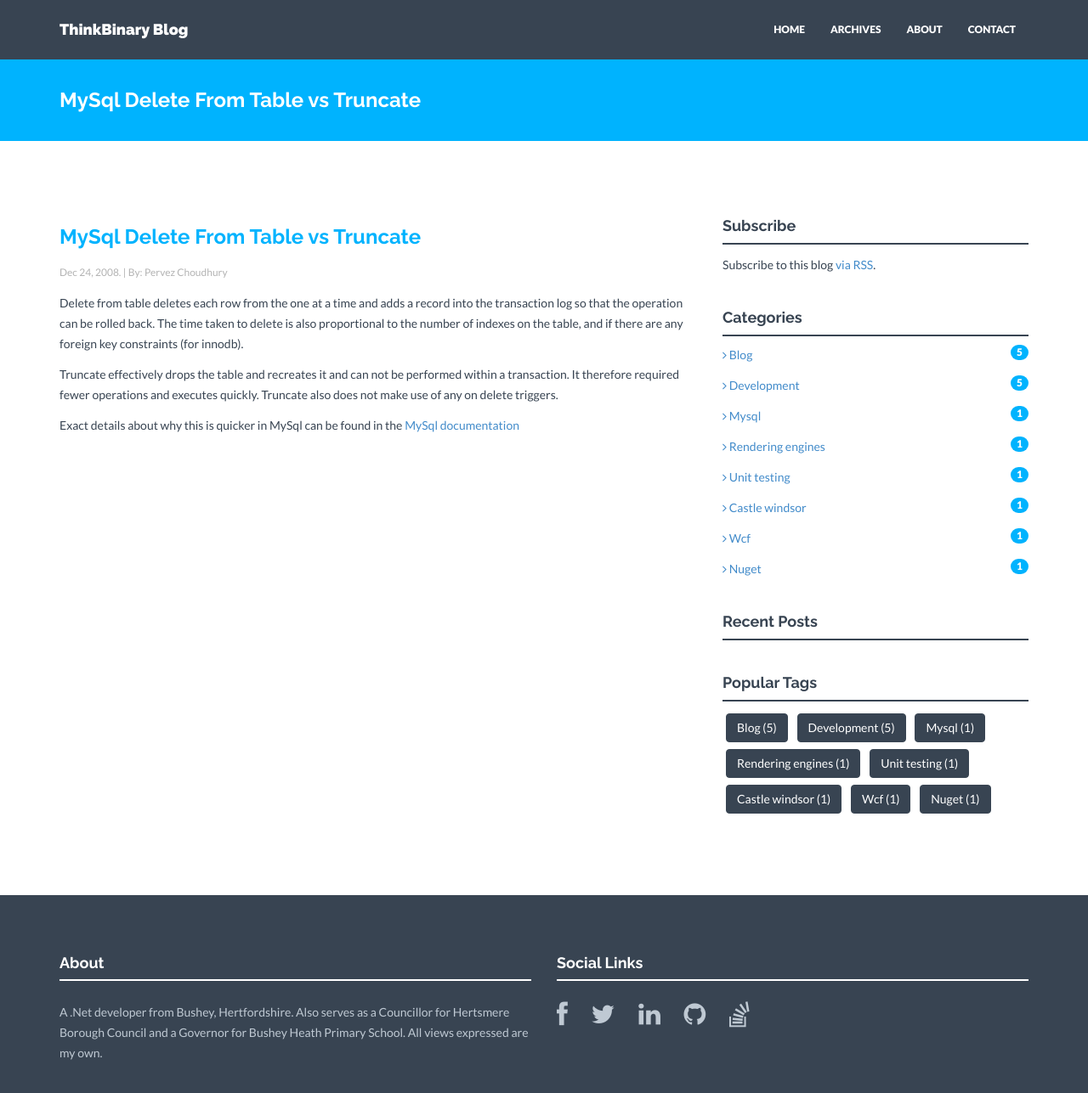
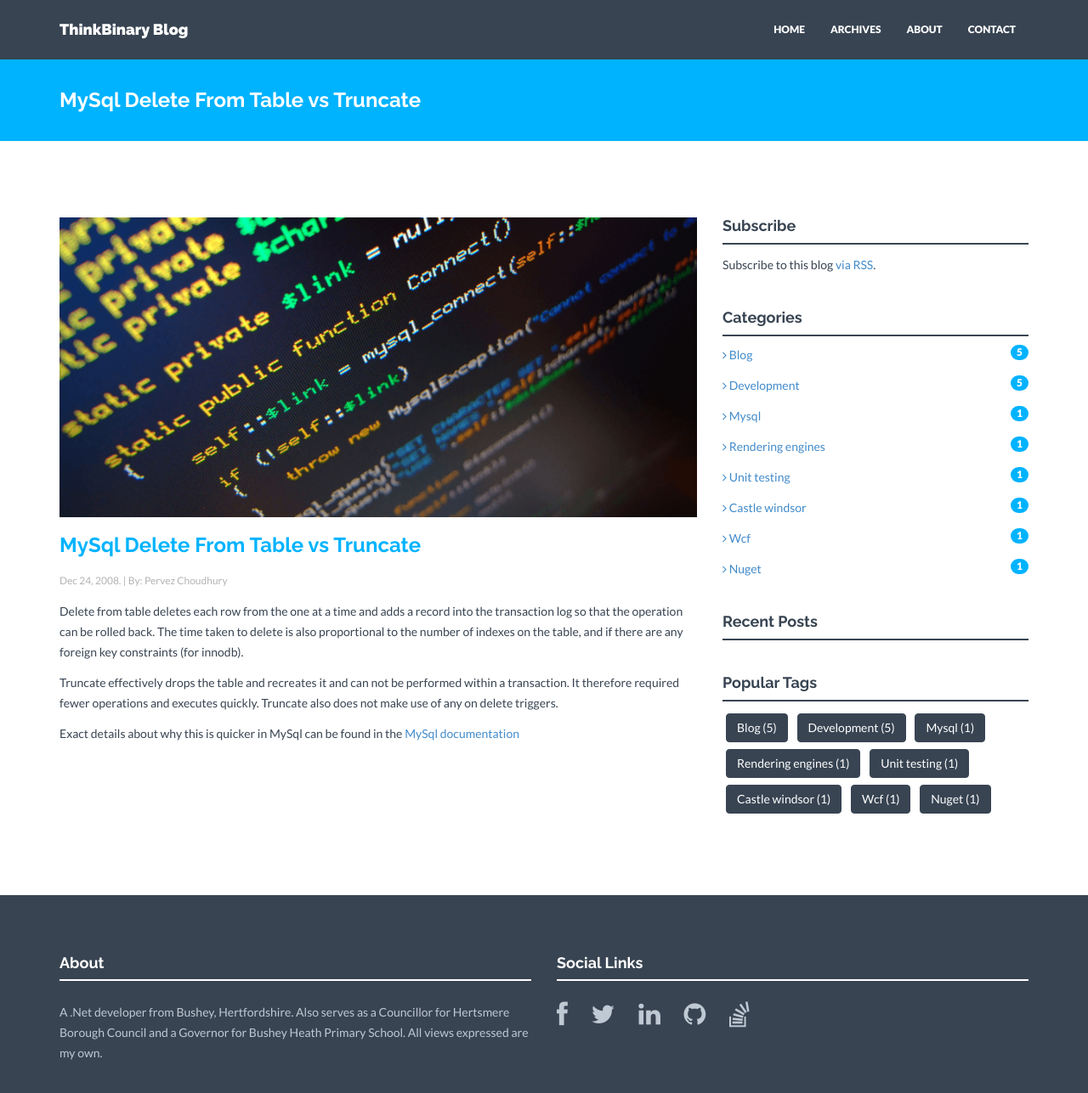
Before and after one commit to codedemonuk/codedemonuk.github.io, a Jekyll site: the page built from _posts/blog/2008/2008-12-24-mysql-delete-from-table-vs-truncate.markdown, in a window 1280 px wide and 1324 px high. Shown: the top 1287 px of the window at 85% size. Built offline with Jekyll 4.4.1, drawn with Linux system fonts in a browser that asks for light colours; nearby versions of some CDN libraries; comment, search, counter and statistics services are not loaded.

Commit message:
Corrected missing hero images on blog posts.

```diff
--- a/_layouts/post.html
+++ b/_layouts/post.html
@@ -10,8 +10,8 @@ wrap_title: "Blog"
         <! -- SINGLE POST -->
         <div class="col-lg-8">
             <! -- Blog Post  -->
-            {% if post.img %}
-            <p><img class="img-responsive" src="{{ "/assets/img/blog/" | prepend: site.baseurl }}{{ page.img }}"></p>
+            {% if page.img %}
+                <p><img class="img-responsive" src="{{ "/assets/img/blog/" | prepend: site.baseurl }}{{ page.img }}"></p>
             {% endif %}
             <a href="{{ page.url | prepend: site.baseurl }}"><h3 class="ctitle">{{ page.title }}</h3></a>
             <p><csmall>{{ page.date | date: "%b %-d, %Y" }}. | By: {{ page.author }}</csmall></p>
```
